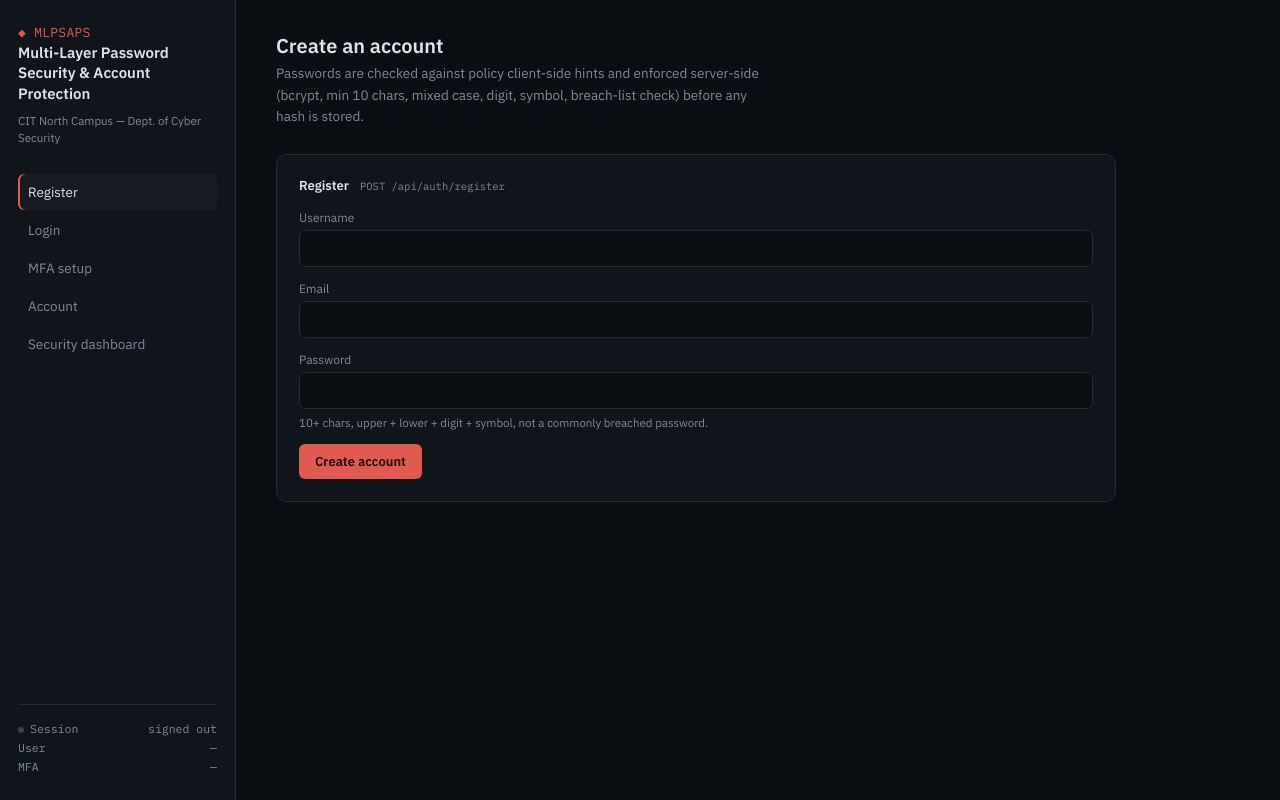
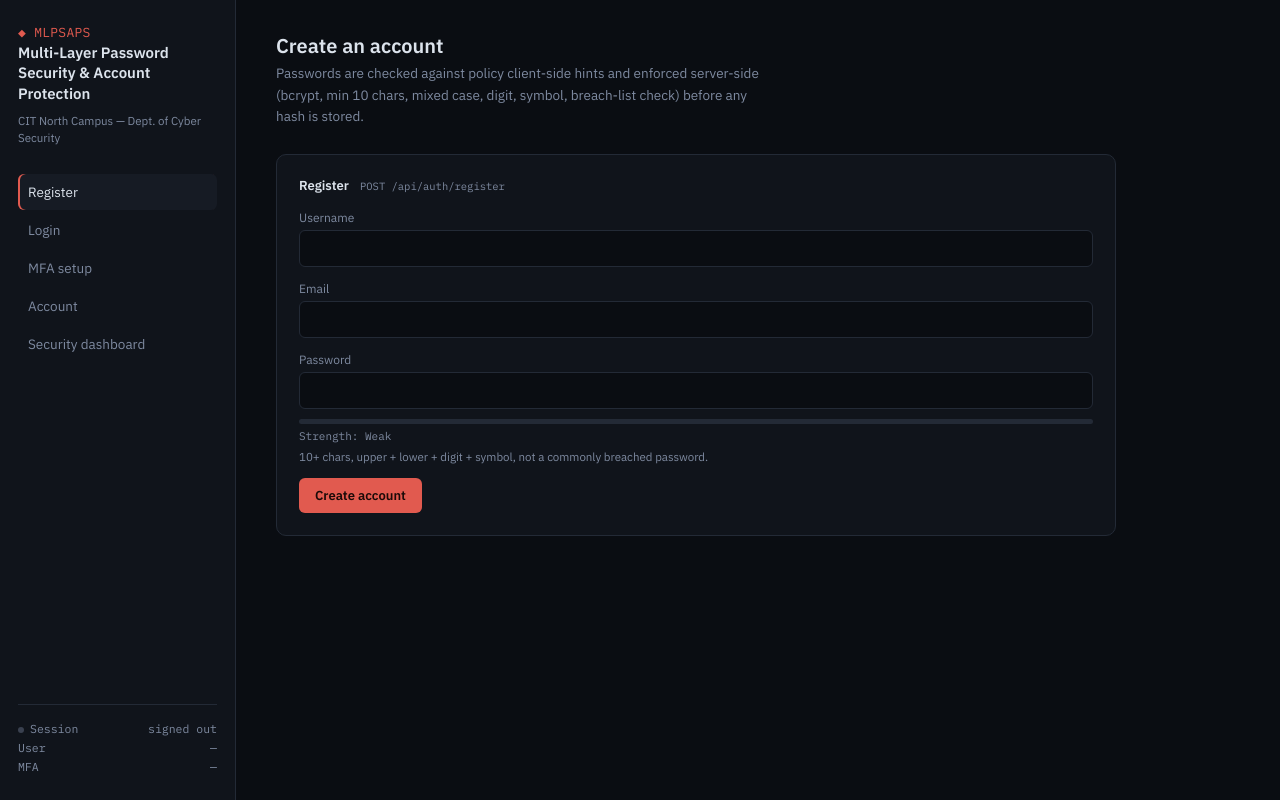
Before and after one commit to MEENAKSHI042004/MULTI-LAYER-PASSWORD-SECURITY-ACCOUNT-PROTECTION-SYSTEM, a Flask app: page / in a window 1280 px wide. Run offline with Flask 3, Linux system fonts and the light colour scheme; parts of the project's set-up code (start-up, migrations or seed data) failed here and were passed over.

Commit message:
Add password entropy strength meter

```diff
--- a/app/templates/index.html
+++ b/app/templates/index.html
@@ -114,6 +114,13 @@
 
   code.inline{font-family:var(--mono);background:var(--bg);padding:1px 5px;border-radius:4px;font-size:12px;}
   .hint{font-size:11.5px;color:var(--muted);margin-top:-8px;margin-bottom:14px;}
+  .entropy-meter{margin:-4px 0 14px;}
+  .entropy-track{height:5px;background:var(--line);border-radius:3px;overflow:hidden;}
+  .entropy-fill{height:100%;width:0;background:var(--line);transition:width .18s ease,background-color .18s ease;}
+  .entropy-label{font-family:var(--mono);font-size:11px;color:var(--muted);margin-top:5px;}
+  .entropy-meter.fair .entropy-fill{background:var(--warn);}
+  .entropy-meter.strong .entropy-fill{background:#6CA8E8;}
+  .entropy-meter.very-strong .entropy-fill{background:var(--ok);}
 </style>
 </head>
 <body>
@@ -154,6 +161,10 @@
         <input type="email" id="reg-email" autocomplete="email">
         <label>Password</label>
         <input type="password" id="reg-password" autocomplete="new-password">
+        <div class="entropy-meter" id="reg-entropy-meter" aria-live="polite">
+          <div class="entropy-track"><div class="entropy-fill" id="reg-entropy-fill"></div></div>
+          <div class="entropy-label" id="reg-entropy-label">Strength: Weak</div>
+        </div>
         <div class="hint">10+ chars, upper + lower + digit + symbol, not a commonly breached password.</div>
         <button class="btn" onclick="doRegister()">Create account</button>
       </div>
@@ -289,6 +300,39 @@ function showMsg(id, text, kind){
 function hideMsg(id){
   document.getElementById(id).className = 'msg';
 }
+
+function updateRegistrationEntropy(){
+  const password = document.getElementById('reg-password').value;
+  const meter = document.getElementById('reg-entropy-meter');
+  const fill = document.getElementById('reg-entropy-fill');
+  const label = document.getElementById('reg-entropy-label');
+  let poolSize = 0;
+  if (/[a-z]/.test(password)) poolSize += 26;
+  if (/[A-Z]/.test(password)) poolSize += 26;
+  if (/[0-9]/.test(password)) poolSize += 10;
+  if (/[^A-Za-z0-9]/.test(password)) poolSize += 32;
+
+  const entropyBits = poolSize ? password.length * Math.log2(poolSize) : 0;
+  let strength = 'Weak';
+  let className = '';
+  let width = Math.min(entropyBits / 100 * 100, 100);
+  if (entropyBits >= 80) {
+    strength = 'Very Strong';
+    className = 'very-strong';
+  } else if (entropyBits >= 60) {
+    strength = 'Strong';
+    className = 'strong';
+  } else if (entropyBits >= 40) {
+    strength = 'Fair';
+    className = 'fair';
+  }
+
+  meter.className = 'entropy-meter ' + className;
+  fill.style.width = width + '%';
+  label.textContent = 'Strength: ' + strength;
+}
+
+document.getElementById('reg-password').addEventListener('input', updateRegistrationEntropy);
 
 function updateSessionBox(){
   document.getElementById('sess-dot').className = 'dot ' + (state.accessToken ? 'on' : 'off');
```
Also changed, not shown: app/security/password_validator.py (+19 -0 lines).
